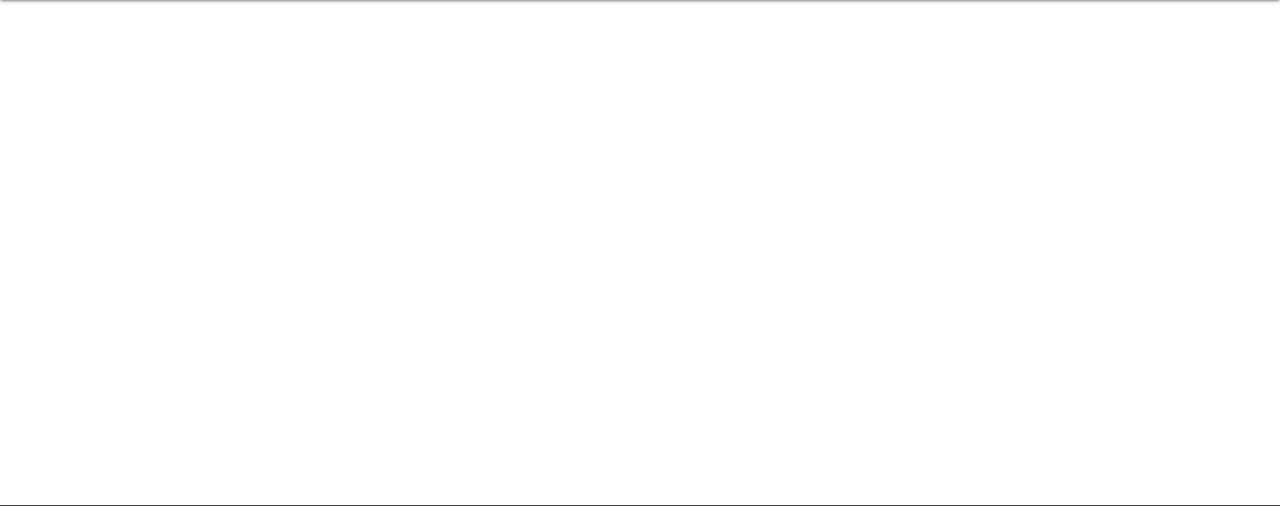
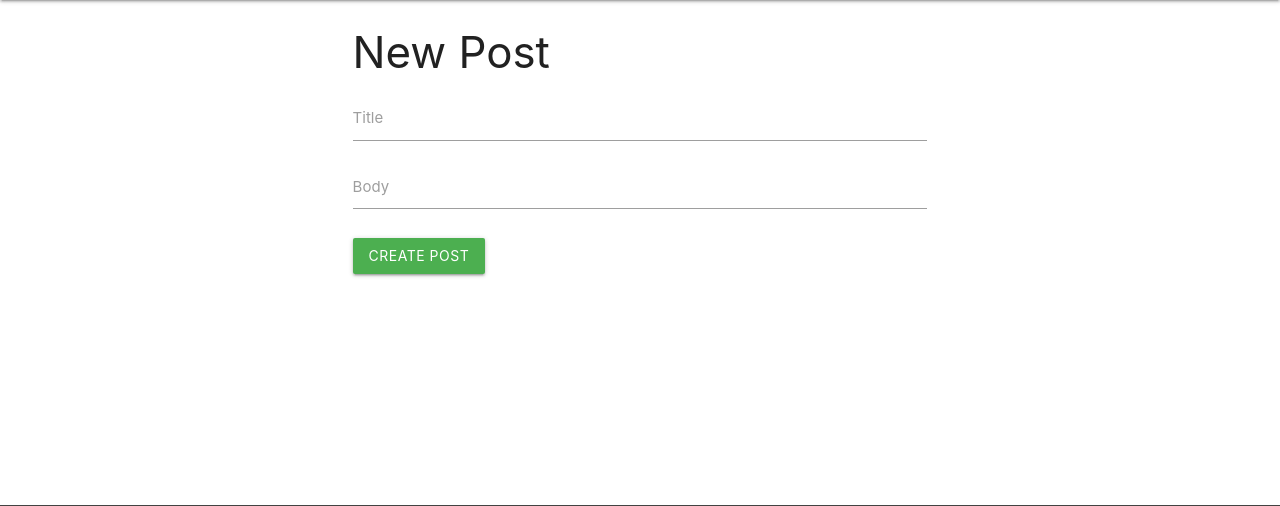
Before and after one commit to CHRISHA1122/milestone-project-3, a Flask app: template camo_code/templates/new_post.html in a window 1280 px wide. Shown: the part 64-570 px from the top of the page. Run offline with Flask 3, Linux system fonts and the light colour scheme; the template is opened without the code that fills it: values that come from a table or form of the project are taken from there, others are empty; some libraries are stand-ins or nearby versions.

Commit message:
Added new_post.html

```diff
--- a/camo_code/forms.py
+++ b/camo_code/forms.py
@@ -61,3 +61,8 @@ class PostForm(FlaskForm):
     title = StringField('Title', validators=[DataRequired()])
     body = TextAreaField('Body', validators=[DataRequired()])
     submit = SubmitField('Post')
+
+
+class CommentForm(FlaskForm):
+    title = StringField('Add a comment', validators=[DataRequired()])
+    submit = SubmitField('Comment')
--- a/camo_code/templates/new_post.html
+++ b/camo_code/templates/new_post.html
@@ -1,5 +1,24 @@
 {% extends "base.html" %}
 {% block content %}
 
+<div class="row">
+    <div class="col s12 m8 offset-m2">
+        <h3>New Post</h3>
+        <form method="POST" action="{{ url_for('new_post') }}">
+            {{ form.hidden_tag() }}
+            <div class="input-field">
+                {{ form.title.label() }}
+                {{ form.title(class_='validate') }}
+            </div>
+            <div class="input-field">
+                {{ form.body.label() }}
+                {{ form.body(class_='materialize-textarea validate') }}
+            </div>
+            <div class="card-action">
+                <button type="submit" class="btn green">Create Post</button>
+            </div>
+        </form>
+    </div>
+</div>
 
 {% endblock %}
```
